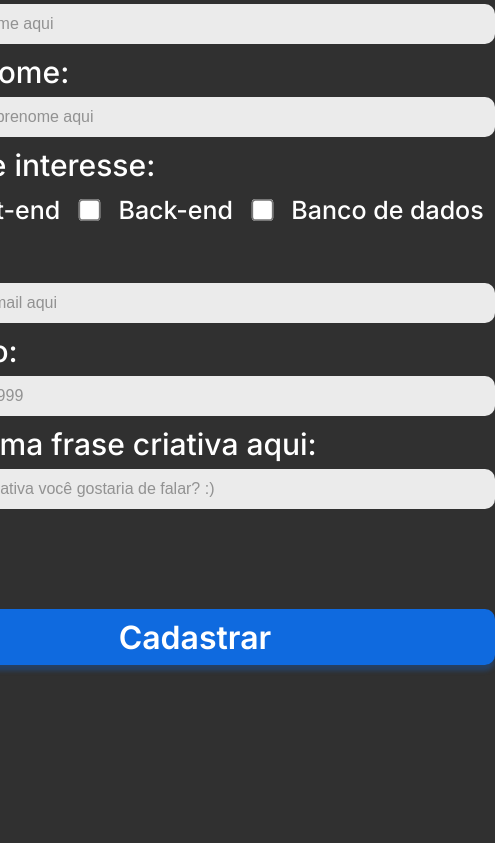
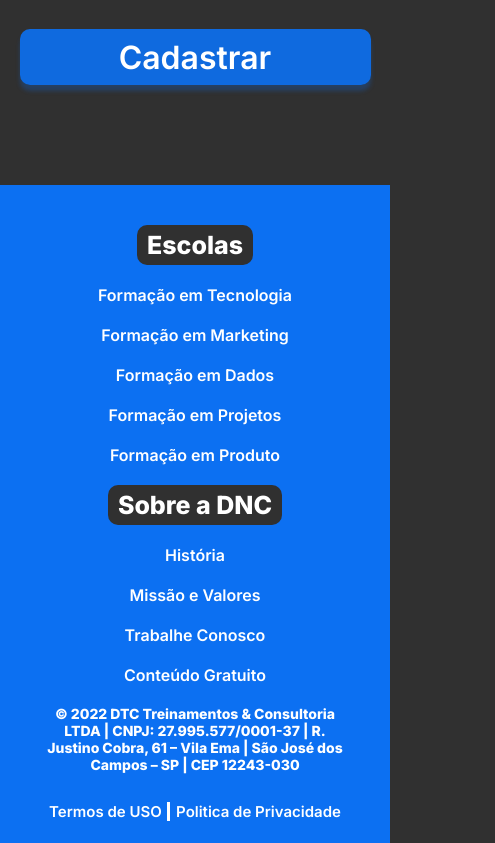
Before and after one commit to carlosaugusto25/landingpage-bootcamp, a plain HTML site: page index.html in a window 390 px wide. Shown: the part 1102-1945 px from the top of the page, 495 px wide, since content can reach past the window. Before the commit the page ends 1867 px from the top, so only its background shows below. Drawn offline with Linux system fonts and the light colour scheme.

Commit message:
finalização do projeto com responsividade para celular com media querys

```diff
--- a/index.html
+++ b/index.html
@@ -63,5 +63,60 @@
             <input type="submit" value="Cadastrar">
         </form>
     </section>
+    <footer>
+        <div class="linha1">
+            <nav>
+                <h5>
+                    Escolas
+                </h5>
+                <ul>
+                    <li>
+                        <a href="">Formação em Tecnologia</a>
+                    </li>
+                    <li>
+                        <a href="">Formação em Marketing</a>
+                    </li>
+                    <li>
+                        <a href="">Formação em Dados</a>
+                    </li>
+                    <li>
+                        <a href="">Formação em Projetos</a>
+                    </li>
+                    <li>
+                        <a href="">Formação em Produto</a>
+                    </li>
+                </ul>
+            </nav>
+            <nav>
+                <h5>
+                    Sobre a DNC
+                </h5>
+                <ul>
+                    <li>
+                        <a href="">História</a>
+                    </li>
+                    <li>
+                        <a href="">Missão e Valores</a>
+                    </li>
+                    <li>
+                        <a href="">Trabalhe Conosco</a>
+                    </li>
+                    <li>
+                        <a href="">Conteúdo Gratuito</a>
+                    </li>
+                </ul>
+            </nav>
+            <div class="endereco">
+                © 2022 DTC Treinamentos & Consultoria <br>
+                LTDA | CNPJ: 27.995.577/0001-37 | R. <br>
+                Justino Cobra, 61 – Vila Ema | São José dos <br>
+                Campos – SP | CEP 12243-030
+            </div>
+        </div>
+        <div class="linha2">
+            <a href="">Termos de USO</a>
+            <a href="">Politica de Privacidade</a>
+        </div>
+    </footer>
 </body>
 </html>
--- a/style.css
+++ b/style.css
@@ -13,7 +13,7 @@
 }
 
 body{
-    background: linear-gradient(180deg, rgba(12,112,242,0.5) 19.91%, rgba(12,112,242,0) 24.84%), #303030;
+    background: linear-gradient(180deg, rgba(12,112,242,0.5) 30%, rgba(12,112,242,0) 35%), #303030;
     /* direção em graus pra onde vai o degradê, primeira cor e sua por centagem, segunda cor e sua por centagem */
     background-repeat: no-repeat;
 }
@@ -174,3 +174,151 @@ section {
         opacity: 0.8;
         transition: .5s;
     }
+
+/*Footer*/
+
+footer {
+    background-color: var(--azul-dnv);
+    width: 100%;
+    padding: 40px 20px 20px;
+}
+
+.linha1 {
+    display: flex;
+    /* align-items: center; */
+    justify-content: space-around;
+}
+
+.linha1 nav {
+    display: flex;
+    flex-direction: column;
+    align-items: center;
+}
+
+.linha1 h5 {
+    text-align: center;
+    color: #fff;
+    font-family: var(--fonte-padrão);
+    font-size: 25px;
+    font-weight: 800;
+    background-color: var(--preto-dnc);
+    border-radius: 10px;
+    padding: 5px 10px;
+}
+
+.linha1 ul {
+    list-style: none;
+    margin: 0;
+    padding: 0;
+    text-align: center;
+}
+
+.linha1 ul li {
+    margin: 20px 0 ;
+}
+
+.linha1 ul li a {
+    color: #fff;
+    text-decoration: none;
+    font-family: var(--fonte-padrão);
+    font-size: 25px;
+    font-weight: 600;
+}
+
+.linha1 ul li a:hover {
+    opacity: 0.8;
+    transition: .5s;
+}
+
+.linha1 .endereco {
+    color: #fff;
+    font-family: var(--fonte-padrão);
+    font-size: 20px;
+    font-weight: 800;
+    text-align: center;
+    display: flex;
+    align-items: center;
+}
+
+.linha2 {
+    font-family: var(--fonte-padrão);
+    font-size: 25px;
+    font-weight: 600;
+    text-align: center;
+    margin-top: 20px;
+}
+
+.linha2 a {
+    color: #fff;
+    text-decoration: none;
+}
+
+.linha2 a:hover {
+    opacity: 0.8;
+    transition: .5s;
+}
+
+.linha2  a:first-child {
+    border-right: 3px solid #fff;
+    padding-right: 5px;
+}
+
+@media screen and (max-width: 600px) {
+    #principal {
+        display: flex;
+        flex-direction: column;
+        height: auto;
+        padding: 15px 0;
+    }
+    #menu {
+        flex-direction: column;
+        width: 100%;
+        gap: 5px;
+        text-align: center;
+        margin-bottom: 10px;
+        margin: 0;
+    }
+    #principal button {
+        width: 100%;
+        margin-top: 10px;
+    }
+
+    body{
+        background: linear-gradient(180deg, rgba(12,112,242,0.5) 20%, rgba(12,112,242,0) 25%), #303030;
+        /* direção em graus pra onde vai o degradê, primeira cor e sua por centagem, segunda cor e sua por centagem */
+        background-repeat: no-repeat;
+    }
+
+    section h1 {
+        font-size: 38px;
+    }
+    section h2 {
+        font-size: 16px;
+    }
+
+    form {
+        width: 90%;
+        font-size: 20px;
+    }
+
+    .checkbox-itens label {
+        font-size: 15px;
+    }
+
+    footer .linha1 {
+        flex-direction: column;
+    }
+
+    footer .linha1 ul li a {
+        font-size: 16px;
+    }
+
+    footer .linha1 .endereco {
+        font-size: 14px;
+        justify-content: center;
+    }
+
+    footer .linha2 a{
+        font-size: 15px;
+    }
+}
```
